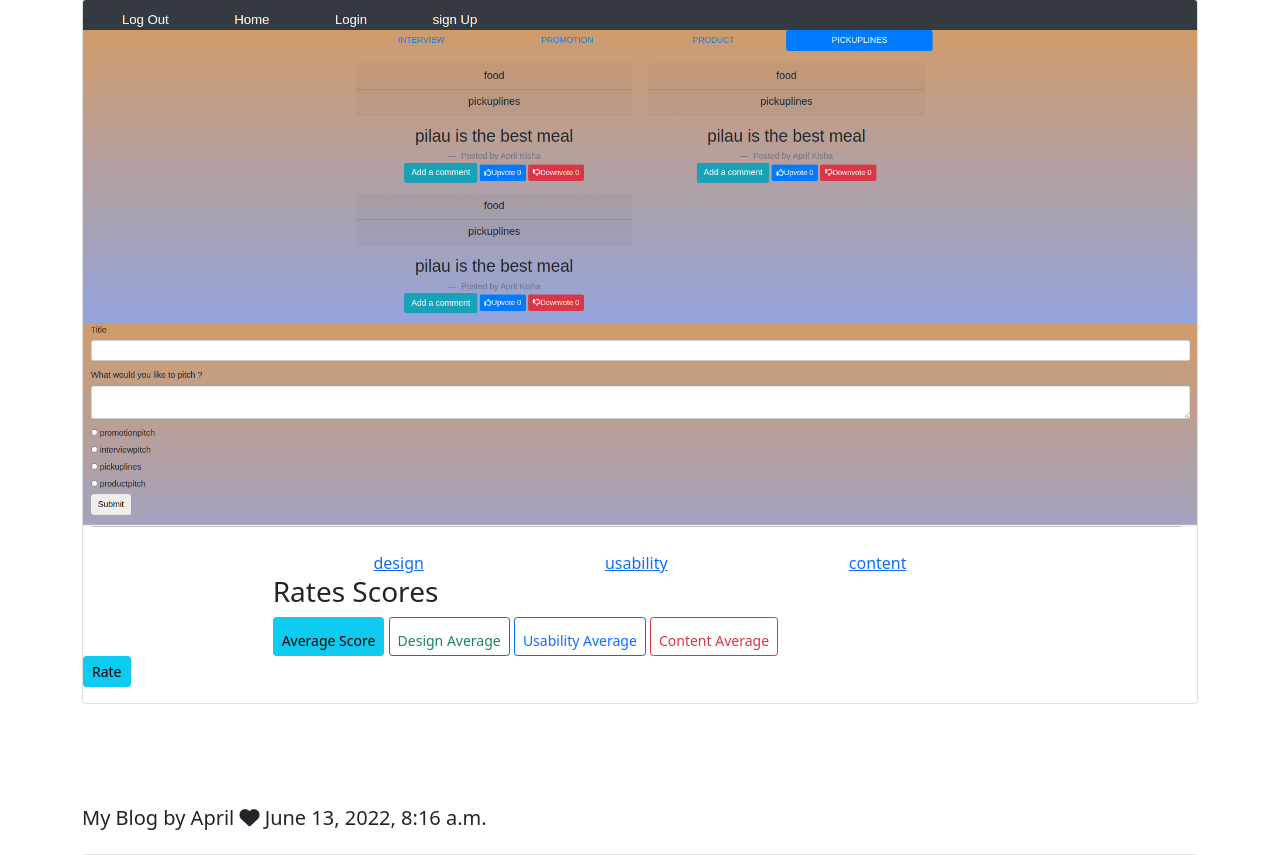
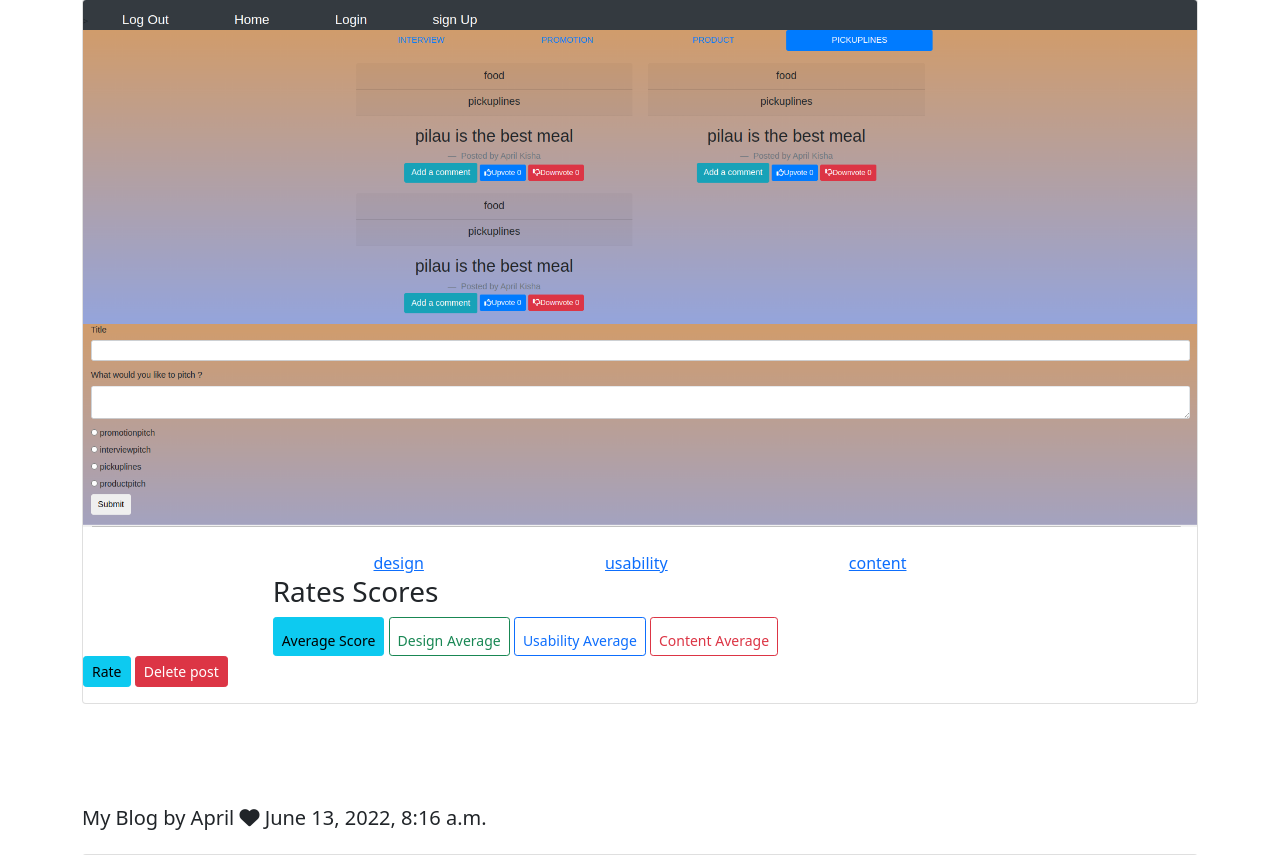
Before and after one commit to Aprilwairimu/project-rater, a Django app: page / in a window 1280 px wide. Shown: the part 221-1076 px from the top of the page. Run offline with Django 4.2, Linux system fonts and the light colour scheme; a user stored in the database is signed in; data comes from the database, SQL or seed files in the repository; some libraries are stand-ins or nearby versions.

Commit message:
added a delete button

```diff
--- a/apprate/templates/home.html
+++ b/apprate/templates/home.html
@@ -76,6 +76,7 @@
                 {% csrf_token %}
                 {{rate_form}}
                 <button class="btn btn-sm btn-info">Rate</button>
+                <button class="btn btn-sm btn-danger">Delete post</button>
             </form>
             {% endif %}
             {% endif %}
```
